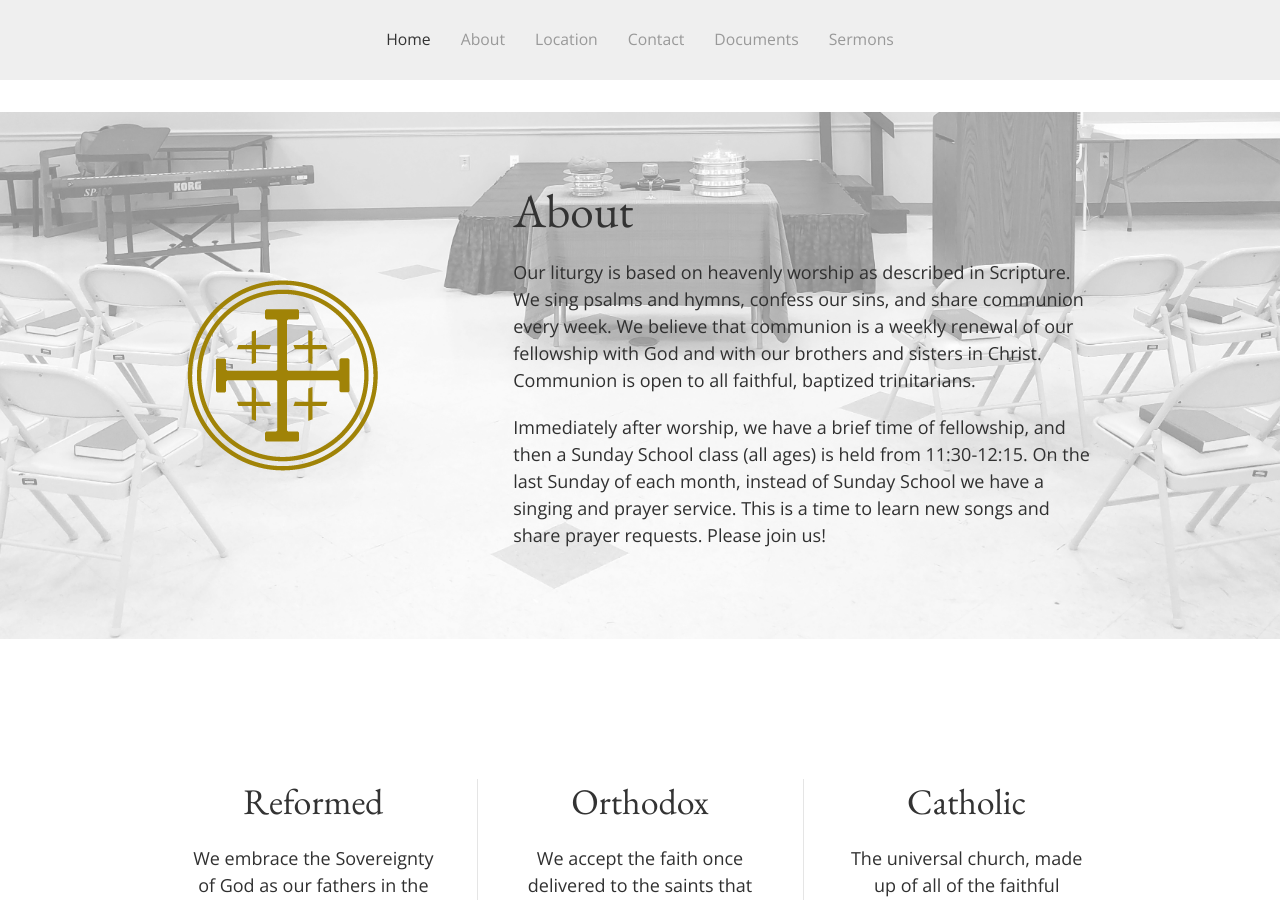
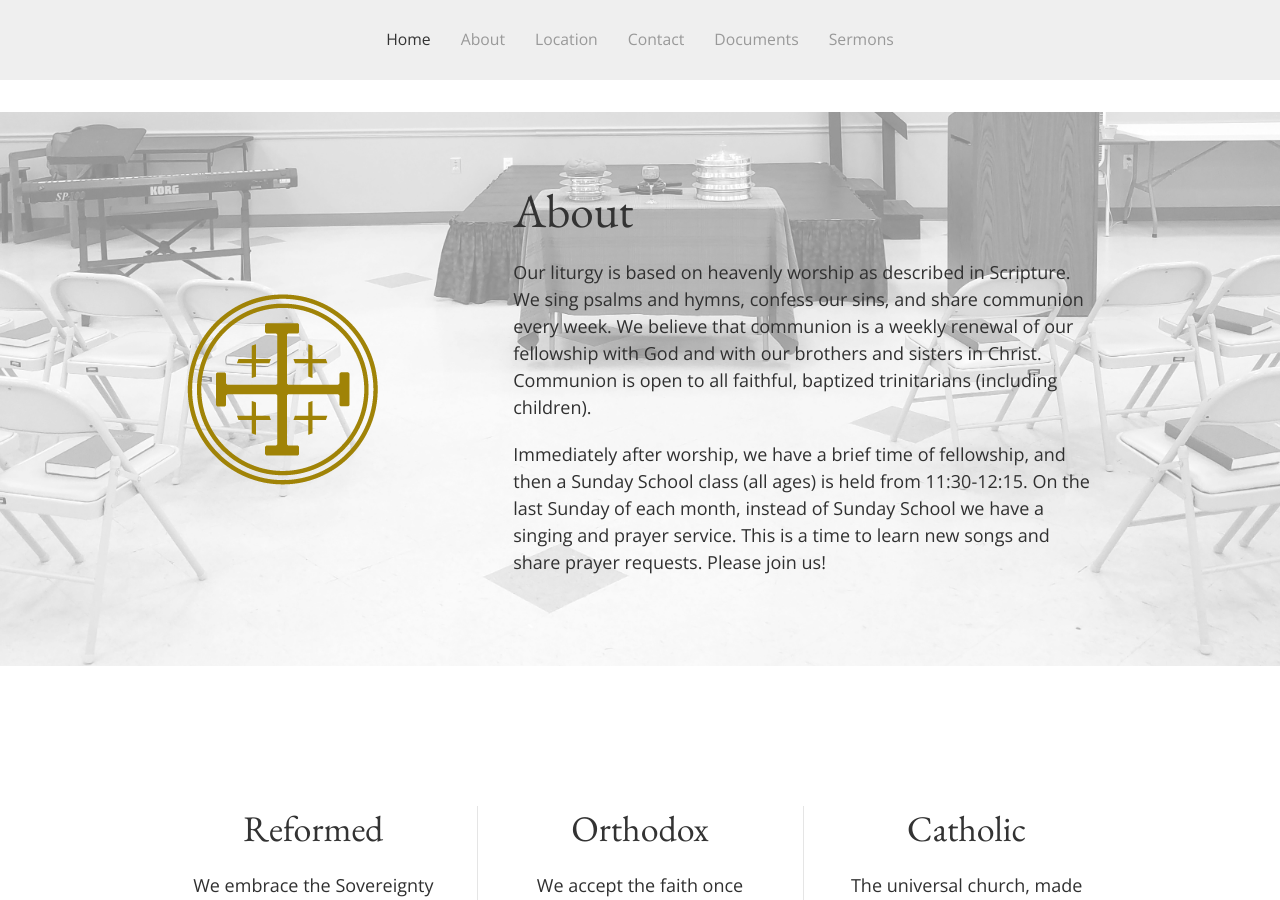
Before and after one commit to SaintDavidsChurch/website, a Jekyll site: the page built from index.html, in a window 1280 px wide and 900 px high, scrolled down 1485 px. Built offline with Jekyll 4.4.1, drawn with Linux system fonts in a browser that asks for light colours.

Commit message:
Updated by InferCMS

```diff
--- a/_data/site_copy.yml
+++ b/_data/site_copy.yml
@@ -19,7 +19,7 @@ about:
 - Our liturgy is based on heavenly worship as described in Scripture. We sing psalms
   and hymns, confess our sins, and share communion every week. We believe that communion
   is a weekly renewal of our fellowship with God and with our brothers and sisters
-  in Christ. Communion is open to all faithful, baptized trinitarians.
+  in Christ. Communion is open to all faithful, baptized trinitarians (including children).
 - Immediately after worship, we have a brief time of fellowship, and then a Sunday
   School class (all ages) is held from 11:30-12:15. On the last Sunday of each month,
   instead of Sunday School we have a singing and prayer service. This is a time to
```
